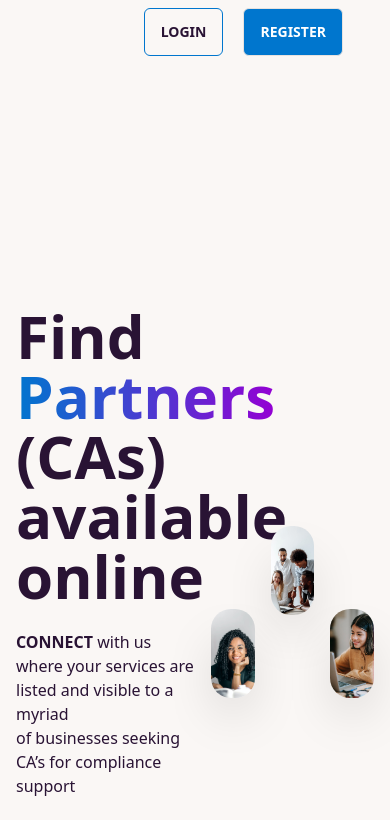
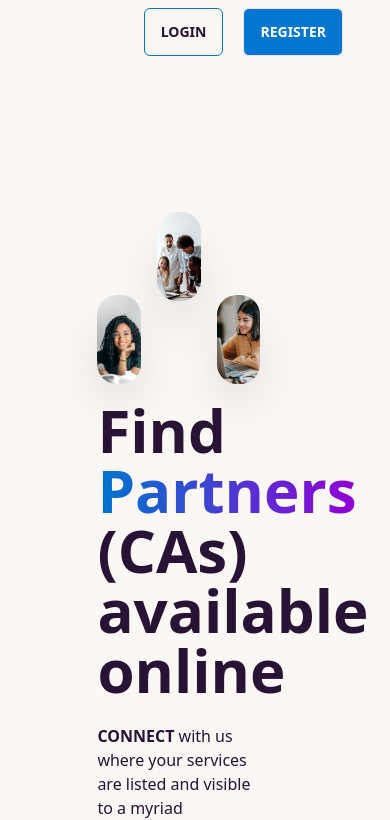
Before and after one commit to imtiazimran/Desing-challenge-MSC, a React (Vite) app: page / in a window 390 px wide. Shown: the top 820 px of the page. Built offline with nearby package versions, Linux system fonts and the light colour scheme; no server answers.

Commit message:
one last push

```diff
--- a/src/Components/Header/Header.jsx
+++ b/src/Components/Header/Header.jsx
@@ -33,7 +33,7 @@ const Header = () => {
     return (
         <div>
             <div className="hero min-h-screen my-[126px]">
-                <div className="hero-content flex-row-reverse">
+                <div className="hero-content flex-col md:flex-row-reverse">
                     <div className='w-1/2'>
                         <div className='flex gap-[16px]'>
                             <div className='w-1/3 mt-[83px]'>
--- a/src/Components/Home/Home.jsx
+++ b/src/Components/Home/Home.jsx
@@ -1,12 +1,11 @@
 import React from 'react';
-import Navbar from '../Navbar/Navbar';
 import Header from '../Header/Header';
 import WantToJoin from '../WantToJoin/WantToJoin';
 import Promote from '../Promotion/Promote';
 
 const Home = () => {
     return (
-        <div>
+        <div className='w-11/12 md:w-full'>
             <Header/>
             <WantToJoin/>
             <Promote/>
```
